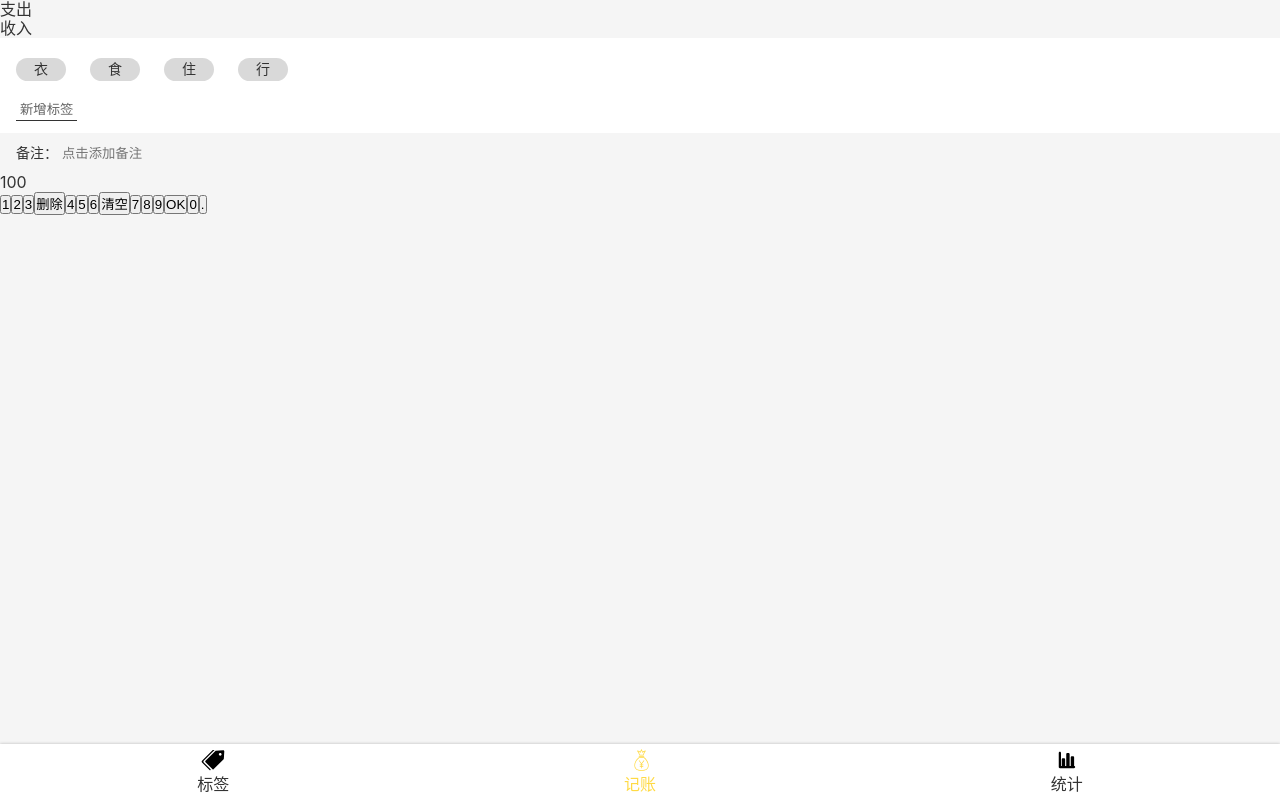
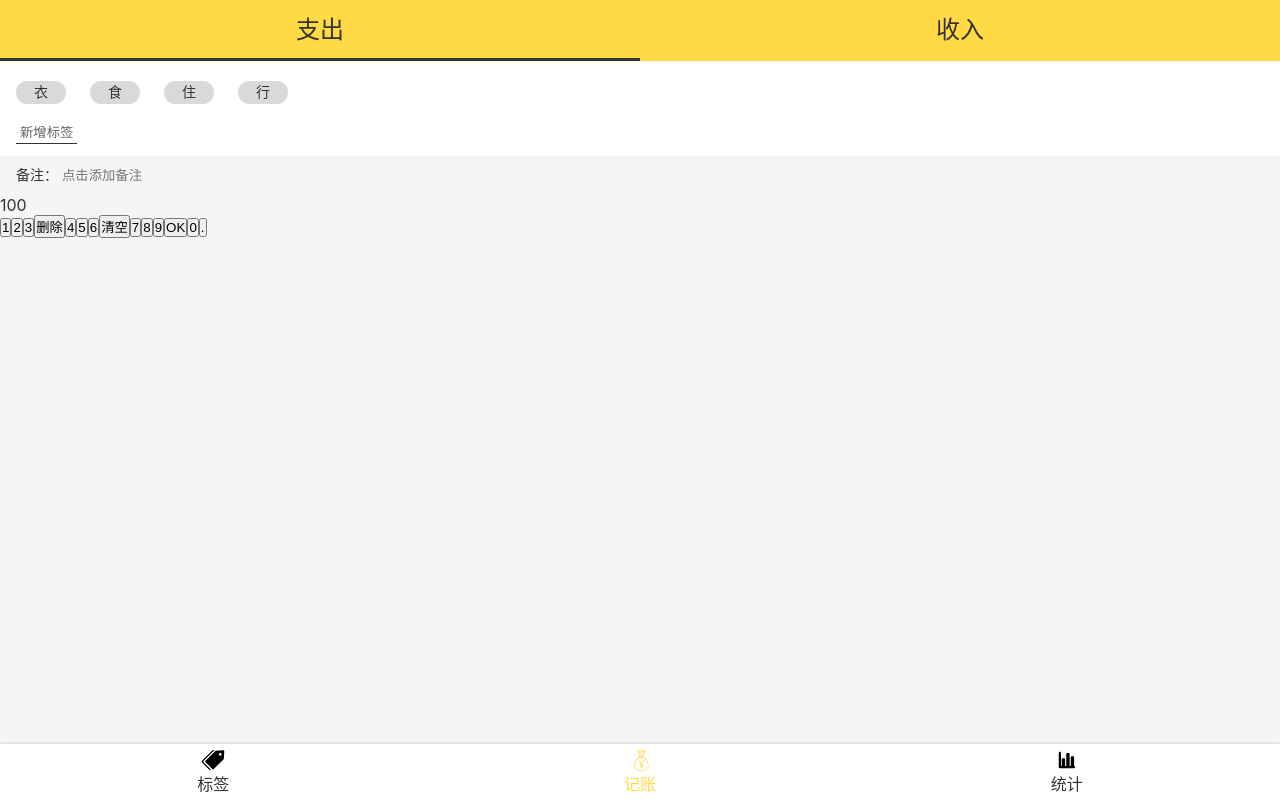
Before and after one commit to alertguo/mango-react-echarts, a React app: page /#/money in a window 1280 px wide. Built offline with nearby package versions, Linux system fonts and the light colour scheme.

Commit message:
完成 TypeSelection 的 CSS

```diff
--- a/src/views/Money.tsx
+++ b/src/views/Money.tsx
@@ -3,10 +3,8 @@ import React from 'react';
 import styled from 'styled-components';
 import TagsSelection from './Money/TagsSelection';
 import NotesSelection from './Money/NotesSelection';
+import TypeSelection from './Money/TypeSelection';
 
-const TypeSelection = styled.section`
-
-`;
 const NumberPadSelection = styled.section`
 
 `;
@@ -16,7 +14,7 @@ function Money() {
     <Layout>
       <TypeSelection>
         <ul>
-          <li>支出</li>
+          <li className="selected">支出</li>
           <li>收入</li>
         </ul>
       </TypeSelection>
--- /dev/null
+++ b/src/views/Money/TypeSelection.tsx
@@ -0,0 +1,27 @@
+import styled from 'styled-components';
+
+const TypeSelection = styled.section`
+  font-size: 24px;
+  > ul {
+    display: flex;
+    background: #ffda44;
+    > li {
+      width: 50%;
+      text-align: center;
+      padding: 16px 0;
+      position: relative;
+      &.selected::after{
+        content: '';
+        display: block;
+        height: 3px;
+        background: #333;
+        position: absolute;
+        bottom: 0;
+        width: 100%;
+        left: 0;
+      }
+    }
+  }
+`;
+
+export default TypeSelection;
```
